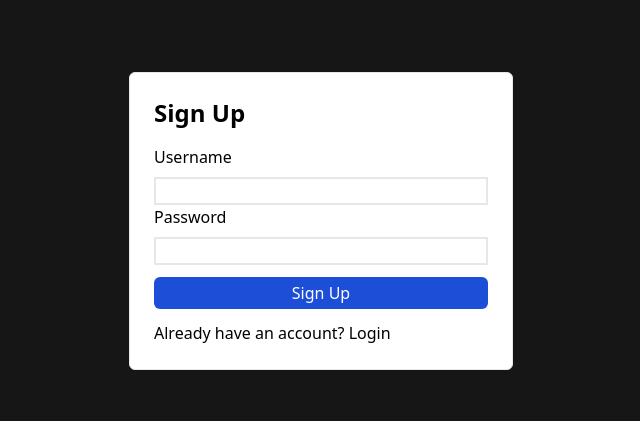
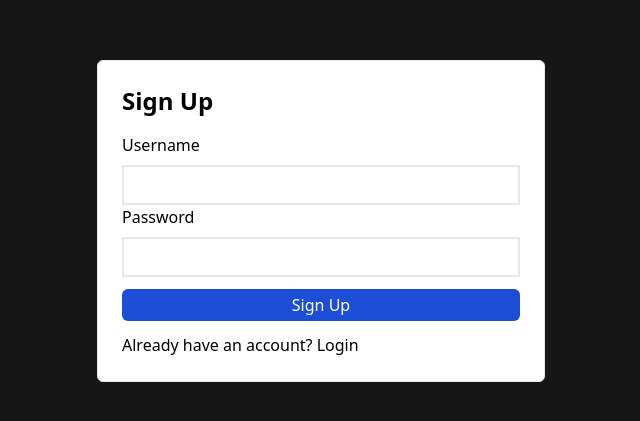
Before and after one commit to shadevkumar/sma_frontend, a Nuxt app: page /signup in a window 1280 px wide. Shown: the part 179-600 px from the top of the page, without its empty margins (319-959 px from the left). Built offline with nearby package versions, Linux system fonts and the light colour scheme; no server answers.

Commit message:
Minro Signup and login page Ui change

```diff
--- a/components/LoginForm.vue
+++ b/components/LoginForm.vue
@@ -3,7 +3,7 @@
   <div class="flex items-center justify-center min-h-screen bg-[#161616]">
     <form
       @submit.prevent="handleSubmit"
-      class="border p-6 gap-2 bg-[#ffffff] lg:w-[30%] 2xl:w-[20%] rounded-md"
+      class="border p-6 gap-2 bg-[#ffffff] max-sm:w-[85%] w-[60%] lg:w-[35%] 2xl:w-[20%] rounded-md"
     >
       <h1 class="text-2xl font-bold mb-4">Login</h1>
 
@@ -14,7 +14,7 @@
           v-model="username"
           type="text"
           required
-          class="border-2"
+          class="border-2 h-10 p-2"
         />
         <p v-if="errorMessage" class="error">{{ errorMessage }}</p>
       </div>
@@ -25,7 +25,7 @@
           v-model="password"
           type="password"
           required
-          class="border-2"
+          class="border-2 h-10 p-2"
         />
       </div>
       <div class="flex flex-col items-center my-3">
--- a/components/SignUpForm.vue
+++ b/components/SignUpForm.vue
@@ -2,7 +2,7 @@
   <div class="flex items-center justify-center min-h-screen bg-[#161616]">
     <form
       @submit.prevent="handleSubmit"
-      class="border p-6 gap-2 bg-[#ffffff] lg:w-[30%] 2xl:w-[20%] rounded-md"
+      class="border p-6 gap-2 bg-[#ffffff] max-sm:w-[85%] w-[60%] lg:w-[35%] 2xl:w-[20%] rounded-md"
     >
       <h1 class="text-2xl font-bold mb-4">Sign Up</h1>
 
@@ -13,7 +13,7 @@
           v-model="username"
           type="text"
           required
-          class="border-2"
+          class="border-2 h-10 p-2"
         />
         <p v-if="successMessage" class="success">
           {{ successMessage }}
@@ -29,7 +29,7 @@
           v-model="password"
           type="password"
           required
-          class="border-2"
+          class="border-2 h-10 p-2"
         />
       </div>
       <div class="flex flex-col items-center my-3">
```
